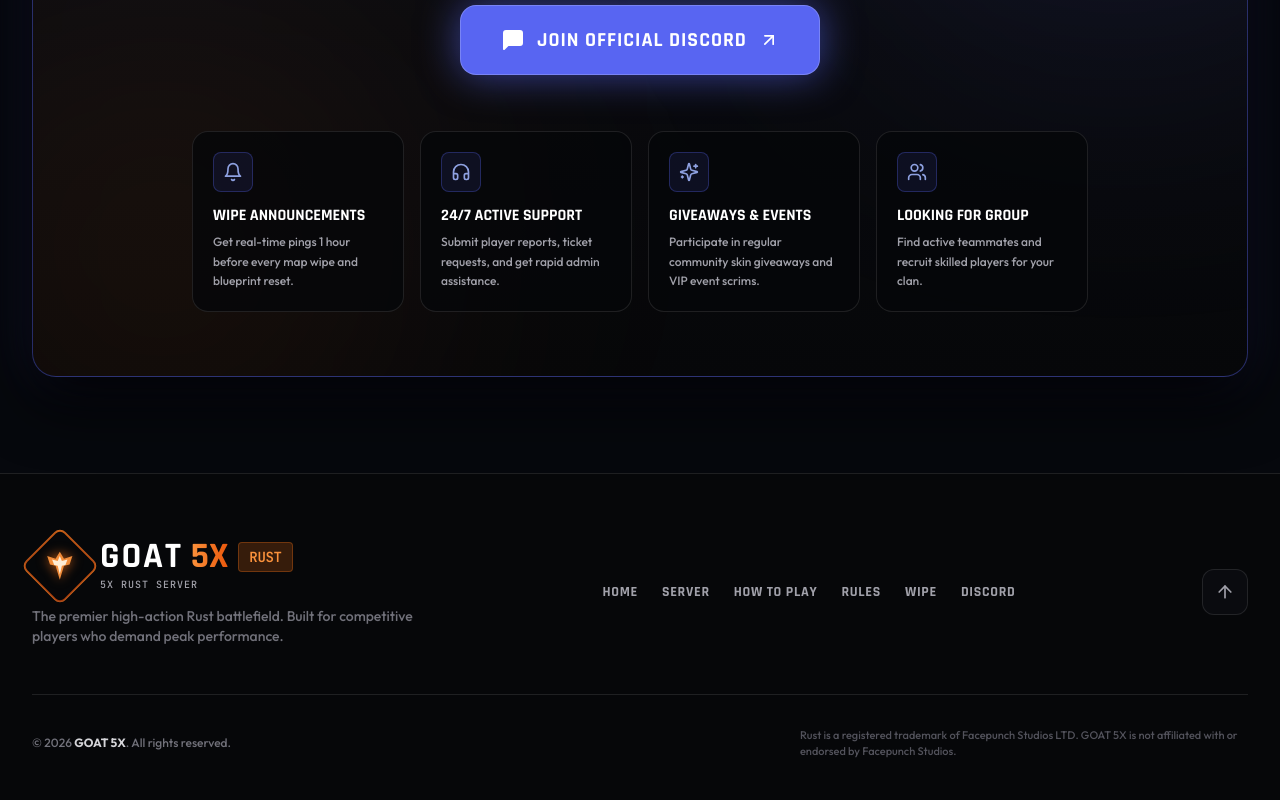
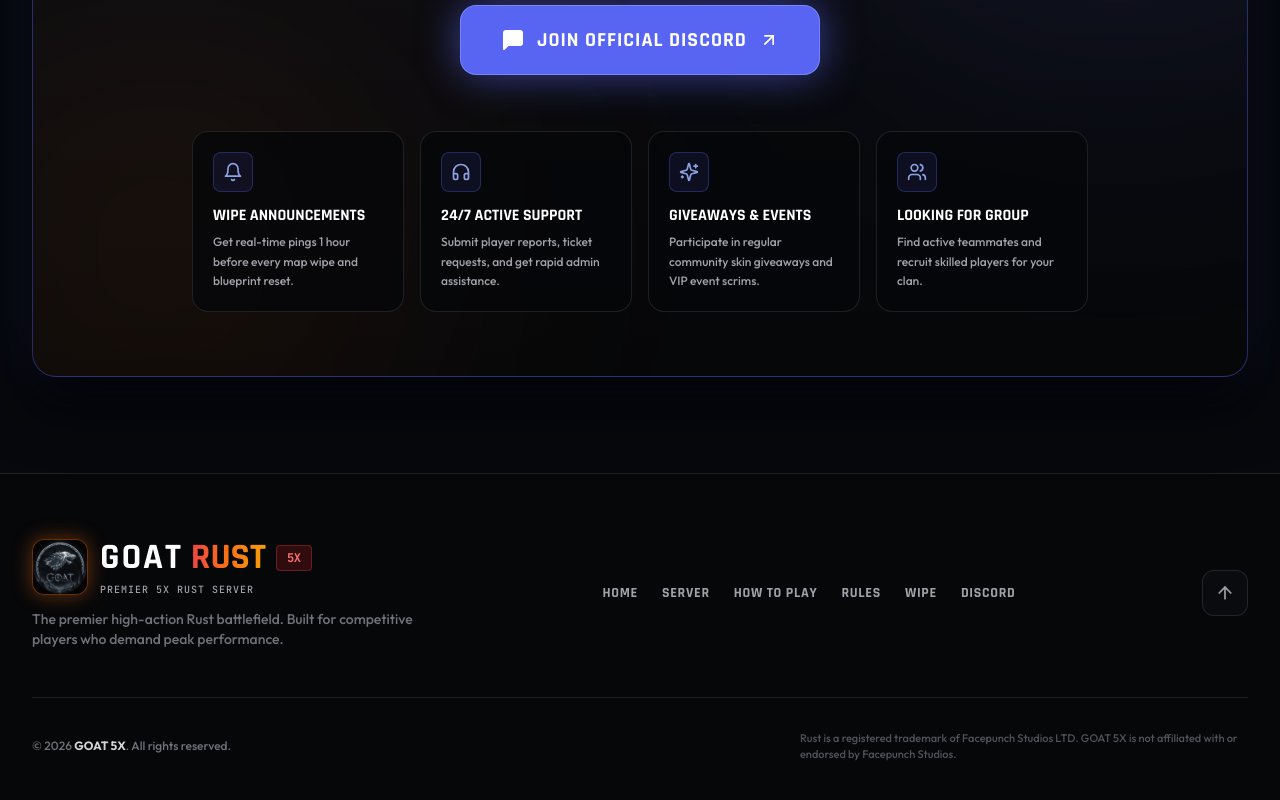
Before and after one commit to pbgeamer-max/GOAT, a React (Vite) app: page / in a window 1280 px wide. Shown: the part 8646-9446 px from the top of the page. Built offline with nearby package versions, Linux system fonts and the light colour scheme; no server answers; the HTML template or start-up script is replaced by a standard one.

Commit message:
style: use 512.png image for Logo component in footer

```diff
--- a/src/components/Logo.tsx
+++ b/src/components/Logo.tsx
@@ -16,53 +16,42 @@
   const textSizes = {
     sm: "text-xl",
     md: "text-2xl",
-    lg: "text-4xl",
+    lg: "text-3xl sm:text-4xl",
   };
 
   const badgeSizes = {
     sm: "text-[10px] px-1.5 py-0.5",
     md: "text-xs px-2 py-0.5",
-    lg: "text-sm px-2.5 py-1",
+    lg: "text-xs px-2.5 py-1",
   };
 
   return (
     <a href="#home" className="group flex items-center gap-3 select-none">
-      {/* High-tech stylized geometric GOAT emblem */}
-      <div className={`relative flex items-center justify-center ${iconSizes[size]} transition-transform duration-300 group-hover:scale-105`}>
-        {/* Glowing backdrop diamond */}
-        <div className="absolute inset-0 bg-gradient-to-br from-rust-500 to-rust-700 rounded-lg transform rotate-45 opacity-80 group-hover:opacity-100 group-hover:shadow-[0_0_20px_rgba(249,115,22,0.6)] transition-all duration-300 border border-rust-400/40" />
-
-        {/* Inner dark center */}
-        <div className="absolute inset-[2px] bg-obsidian-950 rounded-[6px] transform rotate-45 flex items-center justify-center" />
-
-        {/* Custom Stylized Geometric Goat Horns Icon */}
-        <svg
-          className="relative z-10 w-3/5 h-3/5 text-rust-400 group-hover:text-white transition-colors duration-300 filter drop-shadow-[0_0_6px_rgba(249,115,22,0.8)]"
-          viewBox="0 0 24 24"
-          fill="currentColor"
-        >
-          {/* Stylized sharp geometric horns and goat crest */}
-          <path d="M12 2L9 7L3 5L5 11L9 12L12 22L15 12L19 11L21 5L15 7L12 2Z" opacity="0.95" />
-          <path d="M12 5L10.5 8.5L6.5 7.5L8 11.5L10.5 12L12 18L13.5 12L16 11.5L17.5 7.5L13.5 8.5L12 5Z" fill="#ffedd5" />
-        </svg>
+      {/* 512.png Official Logo Image */}
+      <div className={`relative flex items-center justify-center ${iconSizes[size]} transition-transform duration-300 group-hover:scale-105 rounded-xl overflow-hidden shadow-[0_0_20px_rgba(249,115,22,0.4)] border border-rust-500/40 bg-black/50`}>
+        <img
+          src="/512.png"
+          alt="GOAT RUST"
+          className="w-full h-full object-cover rounded-xl"
+        />
       </div>
 
       {/* Typography */}
       <div className="flex flex-col">
         <div className="flex items-center gap-2">
-          <span className={`font-display font-bold tracking-wider text-white ${textSizes[size]} leading-none`}>
+          <span className={`font-display font-black tracking-wider text-white ${textSizes[size]} leading-none`}>
             GOAT
           </span>
-          <span className={`font-display font-extrabold bg-gradient-to-r from-rust-400 to-rust-600 text-transparent bg-clip-text ${textSizes[size]} leading-none`}>
+          <span className={`font-display font-black bg-gradient-to-r from-red-500 via-orange-500 to-amber-500 text-transparent bg-clip-text ${textSizes[size]} leading-none`}>
+            RUST
+          </span>
+          <span className={`font-mono font-bold uppercase bg-red-600/20 text-red-400 border border-red-500/30 rounded ${badgeSizes[size]} tracking-tight ml-0.5`}>
             5X
-          </span>
-          <span className={`font-mono font-semibold uppercase bg-rust-500/20 text-rust-400 border border-rust-500/30 rounded ${badgeSizes[size]} tracking-tight ml-0.5`}>
-            RUST
           </span>
         </div>
         {showSubtitle && (
-          <span className="font-mono text-[10px] text-zinc-400 tracking-widest uppercase mt-0.5">
-            {SERVER_CONFIG.tagline}
+          <span className="font-mono text-[10px] text-zinc-400 tracking-widest uppercase mt-1">
+            PREMIER 5X RUST SERVER
           </span>
         )}
       </div>
```
